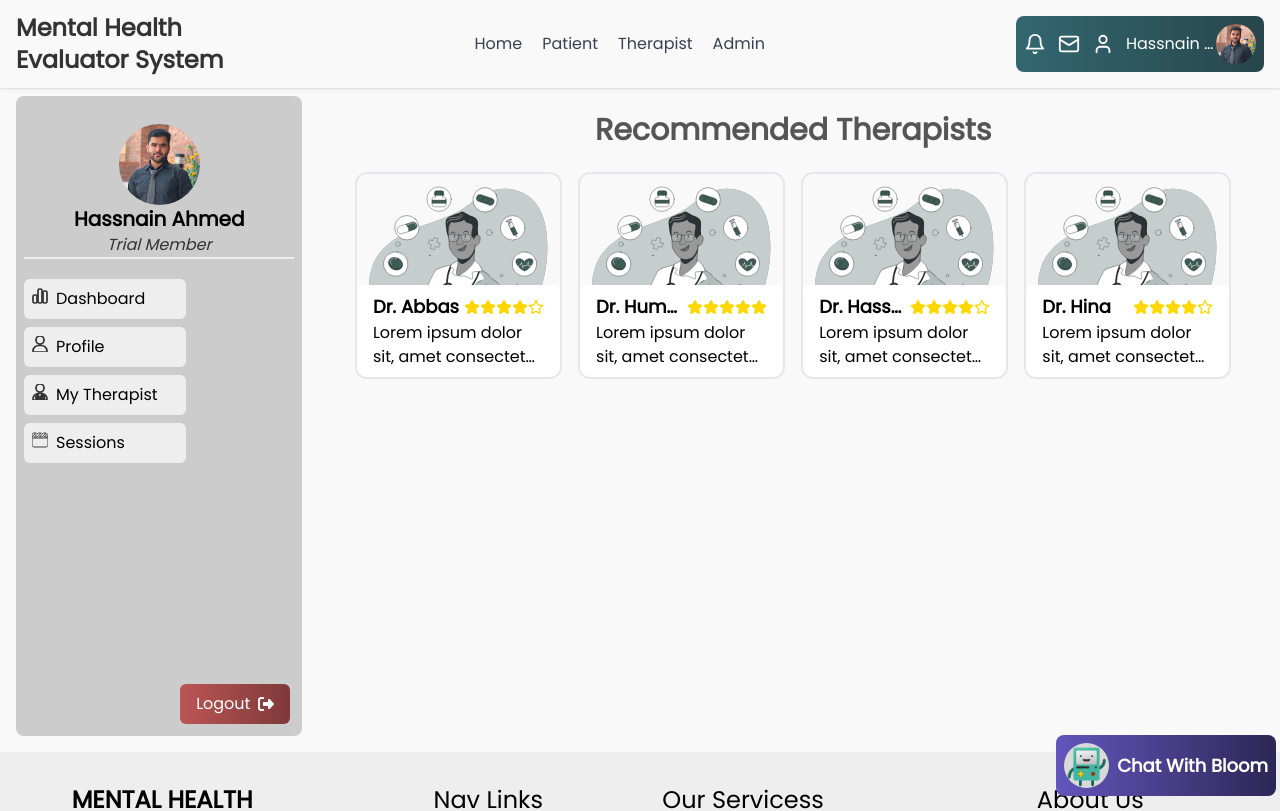
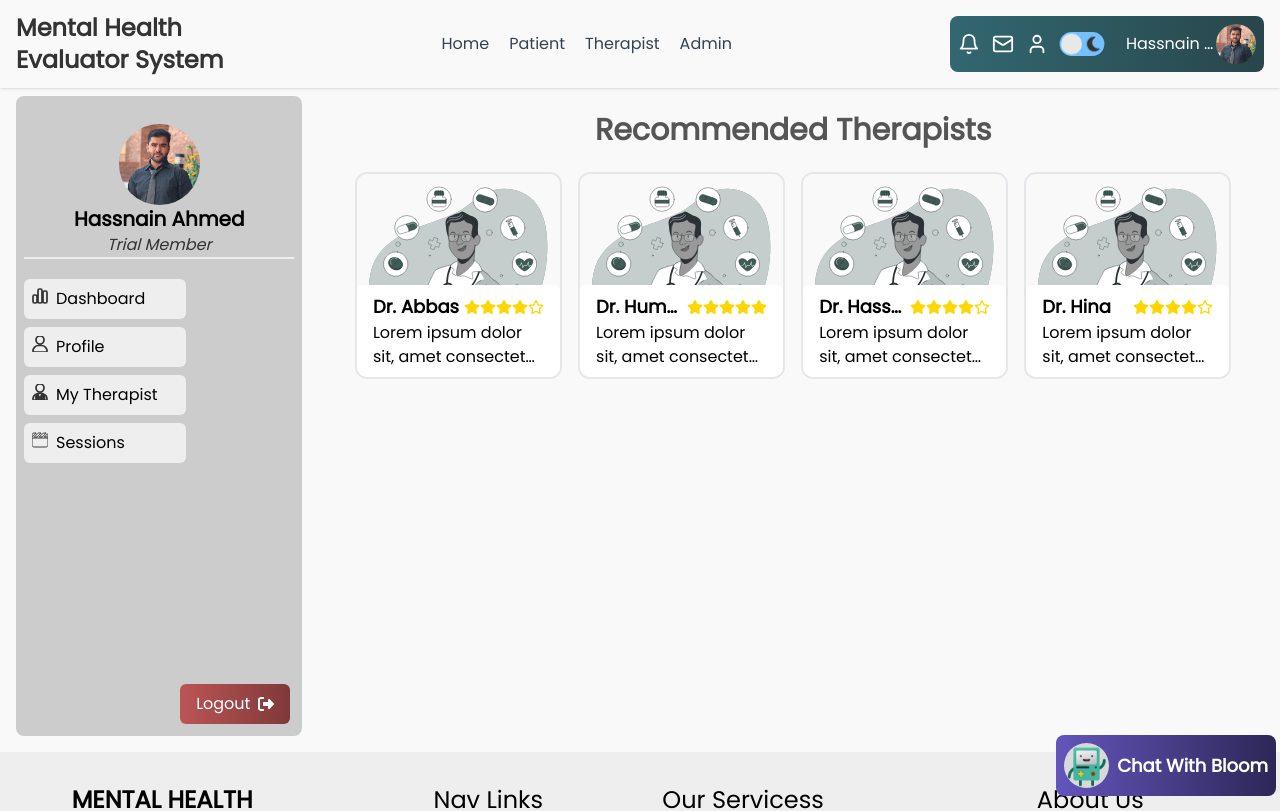
Before and after one commit to Hassnain-Ahmed/MHES-frontend, a React (Vite) app: page /patient in a window 1280 px wide. Shown: the top 811 px of the page. Built offline with nearby package versions, Linux system fonts and the light colour scheme.

Commit message:
Updated - DarkmodeToogleBtn

```diff
--- a/src/components/ProfileNav.jsx
+++ b/src/components/ProfileNav.jsx
@@ -99,14 +99,14 @@ const ProfileNav = (props) => {
                 <LuUser size={22} className="cursor-pointer text-white" />
             </div>
 
-            {/* <div className="relative ml-[-10px]">
+            <div className="relative ml-[-10px]">
                 <label className="switch scale-[.7]">
                     <span className="sun"><svg xmlns="http://www.w3.org/2000/svg" viewBox="0 0 24 24"><g fill="#ffd43b"><circle r="5" cy="12" cx="12"></circle><path d="m21 13h-1a1 1 0 0 1 0-2h1a1 1 0 0 1 0 2zm-17 0h-1a1 1 0 0 1 0-2h1a1 1 0 0 1 0 2zm13.66-5.66a1 1 0 0 1 -.66-.29 1 1 0 0 1 0-1.41l.71-.71a1 1 0 1 1 1.41 1.41l-.71.71a1 1 0 0 1 -.75.29zm-12.02 12.02a1 1 0 0 1 -.71-.29 1 1 0 0 1 0-1.41l.71-.66a1 1 0 0 1 1.41 1.41l-.71.71a1 1 0 0 1 -.7.24zm6.36-14.36a1 1 0 0 1 -1-1v-1a1 1 0 0 1 2 0v1a1 1 0 0 1 -1 1zm0 17a1 1 0 0 1 -1-1v-1a1 1 0 0 1 2 0v1a1 1 0 0 1 -1 1zm-5.66-14.66a1 1 0 0 1 -.7-.29l-.71-.71a1 1 0 0 1 1.41-1.41l.71.71a1 1 0 0 1 0 1.41 1 1 0 0 1 -.71.29zm12.02 12.02a1 1 0 0 1 -.7-.29l-.66-.71a1 1 0 0 1 1.36-1.36l.71.71a1 1 0 0 1 0 1.41 1 1 0 0 1 -.71.24z"></path></g></svg></span>
                     <span className="moon"><svg xmlns="http://www.w3.org/2000/svg" viewBox="0 0 384 512"><path d="m223.5 32c-123.5 0-223.5 100.3-223.5 224s100 224 223.5 224c60.6 0 115.5-24.2 155.8-63.4 5-4.9 6.3-12.5 3.1-18.7s-10.1-9.7-17-8.5c-9.8 1.7-19.8 2.6-30.1 2.6-96.9 0-175.5-78.8-175.5-176 0-65.8 36-123.1 89.3-153.3 6.1-3.5 9.2-10.5 7.7-17.3s-7.3-11.9-14.3-12.5c-6.3-.5-12.6-.8-19-.8z"></path></svg></span>
                     <input type="checkbox" className="input" value={"light"} onChange={themeOnChange} />
                     <span className="slider"></span>
                 </label>
-            </div> */}
+            </div>
 
             <div className="cursor-pointer flex items-center text-white">
                 <span className="truncate w-[90px] text-right">{props.name}</span>
--- a/src/components/ProfileNavMobile.jsx
+++ b/src/components/ProfileNavMobile.jsx
@@ -9,14 +9,14 @@ const ProfileNavMobile = (props) => {
     return (
         <div className="bg-[#eee] rounded-lg p-5 border-2 relative dark:bg-gray-800 dark:border-gray-800 dark:text-white">
 
-            {/* <div className="absolute right-0 top-0 ml-[-10px]">
+            <div className="absolute right-0 top-0 ml-[-10px]">
                 <label className="switch scale-[.7]">
                     <span className="sun"><svg xmlns="http://www.w3.org/2000/svg" viewBox="0 0 24 24"><g fill="#ffd43b"><circle r="5" cy="12" cx="12"></circle><path d="m21 13h-1a1 1 0 0 1 0-2h1a1 1 0 0 1 0 2zm-17 0h-1a1 1 0 0 1 0-2h1a1 1 0 0 1 0 2zm13.66-5.66a1 1 0 0 1 -.66-.29 1 1 0 0 1 0-1.41l.71-.71a1 1 0 1 1 1.41 1.41l-.71.71a1 1 0 0 1 -.75.29zm-12.02 12.02a1 1 0 0 1 -.71-.29 1 1 0 0 1 0-1.41l.71-.66a1 1 0 0 1 1.41 1.41l-.71.71a1 1 0 0 1 -.7.24zm6.36-14.36a1 1 0 0 1 -1-1v-1a1 1 0 0 1 2 0v1a1 1 0 0 1 -1 1zm0 17a1 1 0 0 1 -1-1v-1a1 1 0 0 1 2 0v1a1 1 0 0 1 -1 1zm-5.66-14.66a1 1 0 0 1 -.7-.29l-.71-.71a1 1 0 0 1 1.41-1.41l.71.71a1 1 0 0 1 0 1.41 1 1 0 0 1 -.71.29zm12.02 12.02a1 1 0 0 1 -.7-.29l-.66-.71a1 1 0 0 1 1.36-1.36l.71.71a1 1 0 0 1 0 1.41 1 1 0 0 1 -.71.24z"></path></g></svg></span>
                     <span className="moon"><svg xmlns="http://www.w3.org/2000/svg" viewBox="0 0 384 512"><path d="m223.5 32c-123.5 0-223.5 100.3-223.5 224s100 224 223.5 224c60.6 0 115.5-24.2 155.8-63.4 5-4.9 6.3-12.5 3.1-18.7s-10.1-9.7-17-8.5c-9.8 1.7-19.8 2.6-30.1 2.6-96.9 0-175.5-78.8-175.5-176 0-65.8 36-123.1 89.3-153.3 6.1-3.5 9.2-10.5 7.7-17.3s-7.3-11.9-14.3-12.5c-6.3-.5-12.6-.8-19-.8z"></path></svg></span>
                     <input type="checkbox" className="input" value={"light"} onChange={themeOnChange} />
                     <span className="slider"></span>
                 </label>
-            </div> */}
+            </div>
             {/* <input type="checkbox" value={"light"} checked={themeMode == 'dark'} onChange={themeOnChange} /> */}
 
             <div>
```
